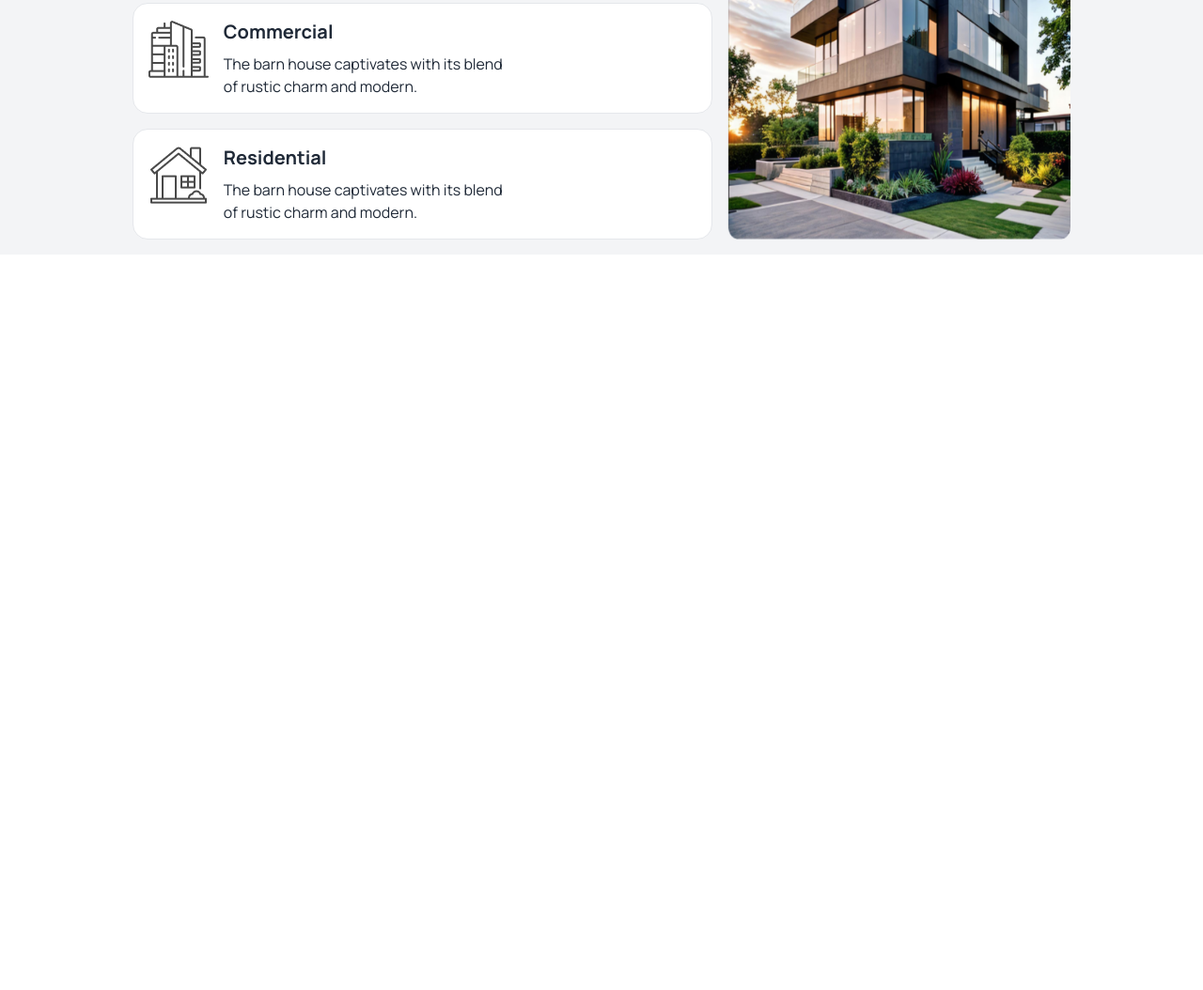
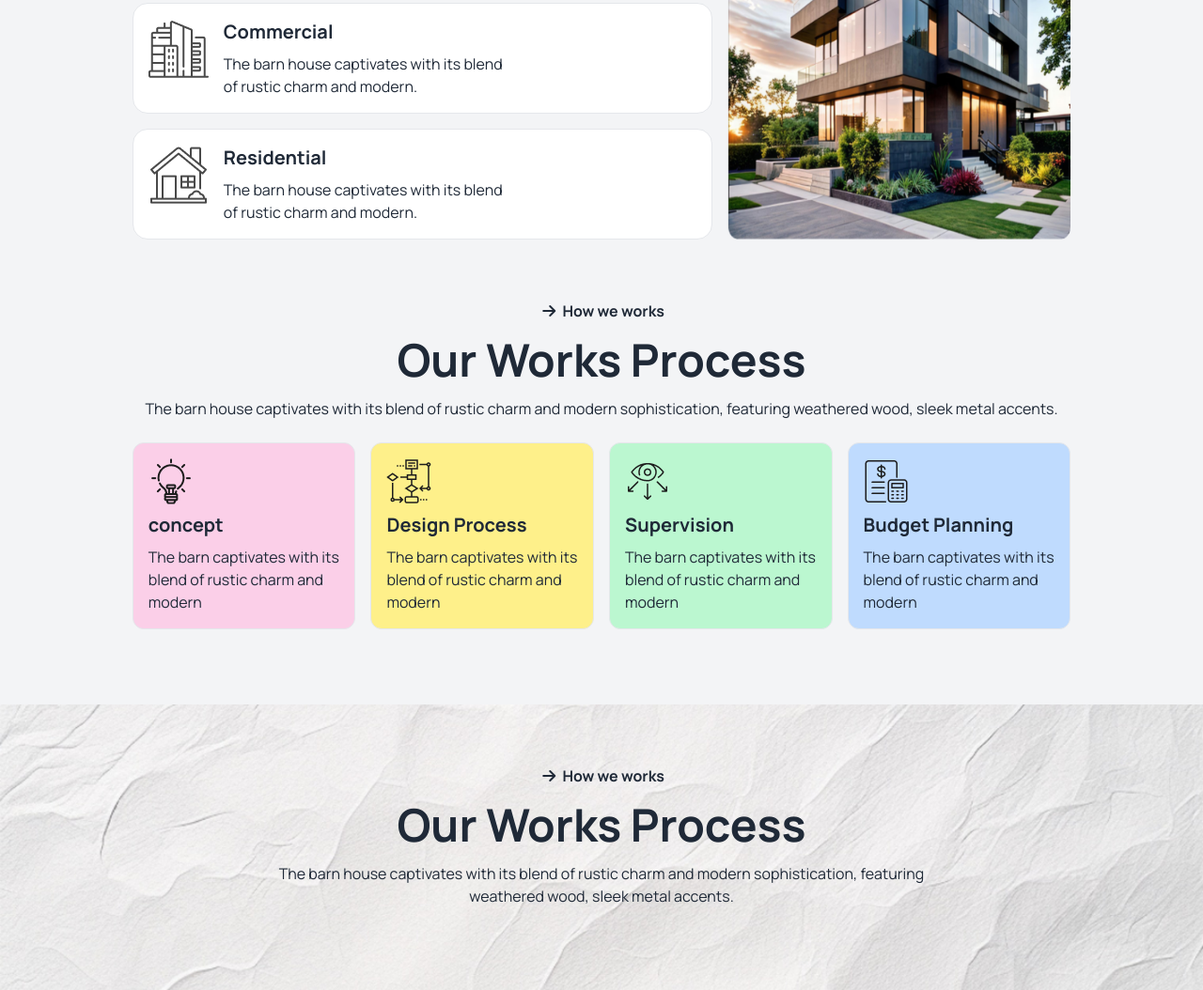
Before and after one commit to moshiursifat/Assignment-03, a plain HTML site: page index.html in a window 1280 px wide. Shown: the part 939-1993 px from the top of the page at 94% size. Before the commit the page ends 1274 px from the top, so only its background shows below. Drawn offline with nearby package versions, Linux system fonts and the light colour scheme.

Commit message:
fourth commit

```diff
--- a/index.html
+++ b/index.html
@@ -69,7 +69,8 @@
     </header>
     <main>
         <!-- section-2  -->
-        <section class="mb-16 bg-gray-100 p-4">
+        <section class="bg-gray-100 p-4">
+            <section class="mb-16">
                 <div>
                     <img class="ml-10" src="./assets/Vector.png" alt="">
                 </div>
@@ -111,7 +112,52 @@
                 </div>
             </section>
 
+            <!-- section-3  -->
 
+            <section class="mb-16 w-4/5 m-auto">
+                <div class="text-center space-y-4 mb-6">
+                    <h6 class="font-bold mb-4"><i class="fa-solid fa-arrow-right rounded-full p-1"></i> How we works</h6>
+                    <h1 class="text-5xl font-bold">Our Works Process</h1>
+                    <p>The barn house captivates with its blend of rustic charm and modern sophistication, featuring weathered wood, sleek metal accents.</p>
+                </div>
+
+                <div class="flex space-x-4">
+                    <div class="border p-4 bg-pink-200 rounded-xl space-y-2">
+                        <img src="./assets/concept.png" alt="">
+                        <h3 class="text-xl font-bold">concept</h3>
+                        <p>The barn captivates with its blend of rustic charm and modern</p>
+                    </div>
+                    <div class="border p-4 rounded-xl bg-yellow-200 space-y-2">
+                        <img src="./assets/flow-chart.png" alt="">
+                        <h3 class="text-xl font-bold">Design Process</h3>
+                        <p>The barn captivates with its blend of rustic charm and modern</p>
+                    </div>
+                    <div class="border p-4 rounded-xl bg-green-200 space-y-2">
+                        <img src="./assets/vision.png" alt="">
+                        <h3 class="text-xl font-bold">Supervision</h3>
+                        <p>The barn captivates with its blend of rustic charm and modern</p>
+                    </div>
+                    <div class="border p-4 rounded-xl bg-blue-200 space-y-2">
+                        <img src="./assets/budget-planning.png" alt="">
+                        <h3 class="text-xl font-bold ">Budget Planning</h3>
+                        <p>The barn captivates with its blend of rustic charm and modern</p>
+                    </div>
+                </div>
+            </section>
+        </section>
+
+        <!-- section-4 -->
+         <section style="background-image: url(./assets/bg.jpg);" class="bg-cover bg-center h-full w-full">
+            <div class="w-3/5 m-auto pt-16 pb-16">
+                <div class="text-center space-y-4 mb-6">
+                    <h6 class="font-bold mb-4"><i class="fa-solid fa-arrow-right rounded-full p-1"></i> How we works</h6>
+                    <h1 class="text-5xl font-bold">Our Works Process</h1>
+                    <p>The barn house captivates with its blend of rustic charm and modern sophistication, featuring weathered wood, sleek metal accents.</p>
+                </div>
+
+
+            </div>
+         </section>
     </main>
 </body>
 
```
Lines whose indentation alone changed are shown as unchanged.
